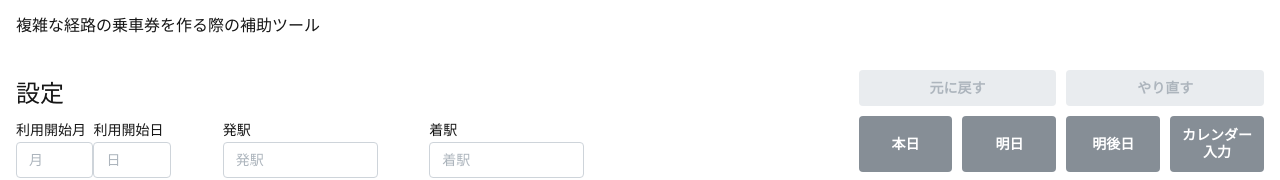
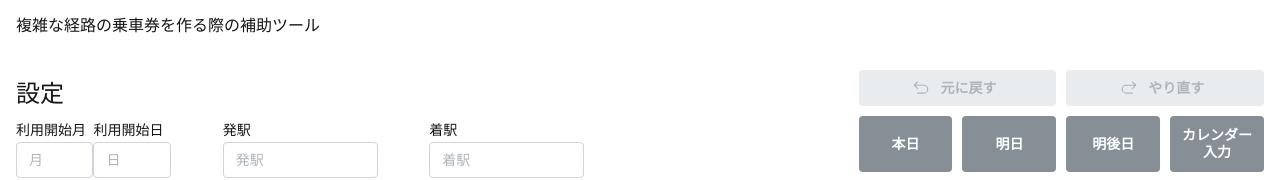
Before and after one commit to hiroxto/hiroxto.net, a Next.js app: page /tools/fare-ticket-route-planner in a window 1280 px wide. Shown: the part 121-301 px from the top of the page. Built offline with nearby package versions, Linux system fonts and the light colour scheme.

Commit message:
fix: 経路作成の履歴操作にアイコンを追加

```diff
--- a/components/fare-ticket-route-planner/control-buttons.tsx
+++ b/components/fare-ticket-route-planner/control-buttons.tsx
@@ -3,6 +3,8 @@
 import { Button, Grid, Modal, Select } from '@mantine/core';
 import { DatePicker } from '@mantine/dates';
 import { useDisclosure } from '@mantine/hooks';
+import { ArrowUUpLeftIcon } from '@phosphor-icons/react/dist/csr/ArrowUUpLeft';
+import { ArrowUUpRightIcon } from '@phosphor-icons/react/dist/csr/ArrowUUpRight';
 import Link from 'next/link';
 import { useState } from 'react';
 import { useShallow } from 'zustand/react/shallow';
@@ -257,12 +259,26 @@ export function ControlButtons() {
         <>
             <Grid columns={12} gap="xs">
                 <Grid.Col span={6}>
-                    <Button fullWidth radius="sm" variant="default" disabled={!canUndo} onClick={undo}>
+                    <Button
+                        fullWidth
+                        radius="sm"
+                        variant="default"
+                        disabled={!canUndo}
+                        onClick={undo}
+                        leftSection={<ArrowUUpLeftIcon size={18} aria-hidden="true" />}
+                    >
                         元に戻す
                     </Button>
                 </Grid.Col>
                 <Grid.Col span={6}>
-                    <Button fullWidth radius="sm" variant="default" disabled={!canRedo} onClick={redo}>
+                    <Button
+                        fullWidth
+                        radius="sm"
+                        variant="default"
+                        disabled={!canRedo}
+                        onClick={redo}
+                        leftSection={<ArrowUUpRightIcon size={18} aria-hidden="true" />}
+                    >
                         やり直す
                     </Button>
                 </Grid.Col>
--- a/components/tokyometro-transfer-route-planner/tokyometro-transfer-route-planner-page.tsx
+++ b/components/tokyometro-transfer-route-planner/tokyometro-transfer-route-planner-page.tsx
@@ -16,6 +16,8 @@ import {
     Title,
 } from '@mantine/core';
 import { ArrowsLeftRightIcon } from '@phosphor-icons/react/dist/csr/ArrowsLeftRight';
+import { ArrowUUpLeftIcon } from '@phosphor-icons/react/dist/csr/ArrowUUpLeft';
+import { ArrowUUpRightIcon } from '@phosphor-icons/react/dist/csr/ArrowUUpRight';
 import { useState } from 'react';
 import { SiteSubpageFrame } from '@/components/common/site-subpage-frame';
 import { RouteRow } from '@/components/tokyometro-transfer-route-planner/route-row';
@@ -221,6 +223,7 @@ export function TokyoMetroTransferRoutePlannerPage() {
                                 radius="sm"
                                 disabled={history.past.length === 0}
                                 onClick={() => restoreHistory(undoEdit(history))}
+                                leftSection={<ArrowUUpLeftIcon size={18} aria-hidden="true" />}
                             >
                                 元に戻す
                             </Button>
@@ -229,6 +232,7 @@ export function TokyoMetroTransferRoutePlannerPage() {
                                 radius="sm"
                                 disabled={history.future.length === 0}
                                 onClick={() => restoreHistory(redoEdit(history))}
+                                leftSection={<ArrowUUpRightIcon size={18} aria-hidden="true" />}
                             >
                                 やり直す
                             </Button>
```
